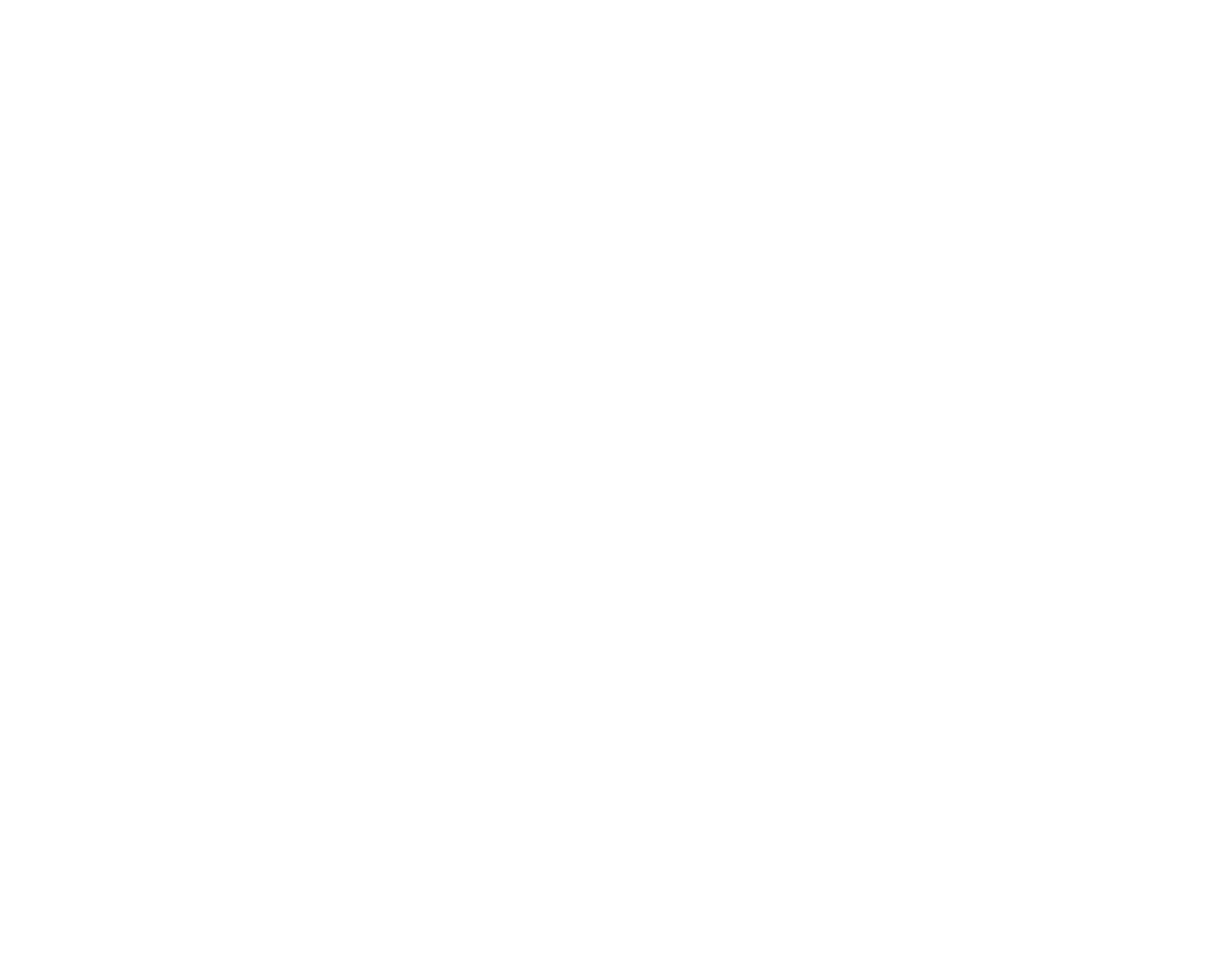
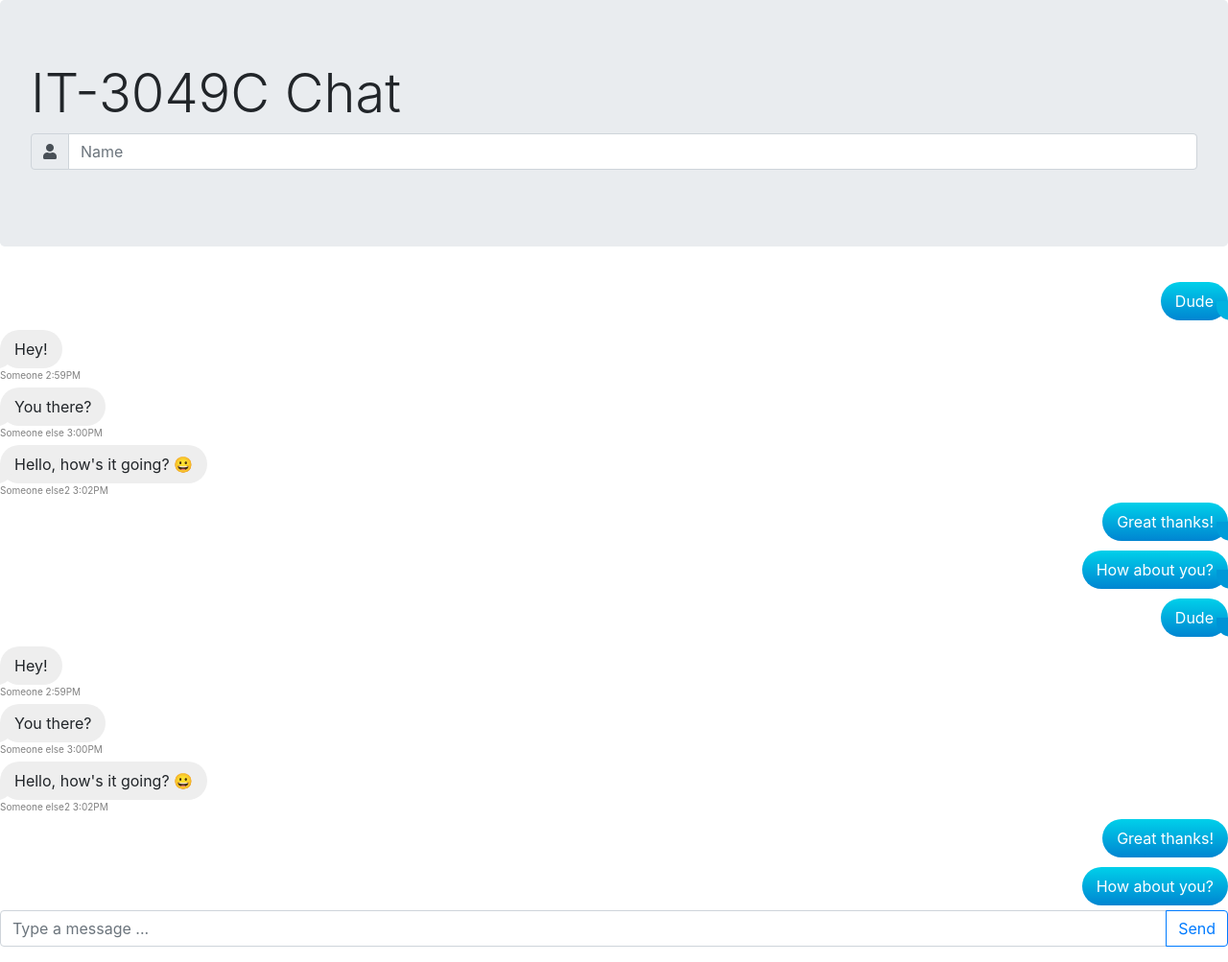
Before and after one commit to IT3049C-Spring24/5-chatting-application-Calvinyeb04, a website: page index.html in a window 1280 px wide. Shown: the whole page at 96% size. Before the commit the page ends 800 px from the top, so only its background shows below. Drawn offline with Linux system fonts and the light colour scheme.

Commit message:
Completed the layout page for the chatting app with styles.css and index.html

```diff
--- a/index.html
+++ b/index.html
@@ -15,15 +15,126 @@
 
     <body>
         <header>
-
+            <div class="jumbotron">
+                <h1 class="display-4">IT-3049C Chat</h1>
+                <div class="input-group mb-3">
+                    <div class="input-group-prepend">
+                      <span class="input-group-text">
+                        <i class="fas fa-user"></i></span>
+                    </div>
+                    <input id="my-name-input" type="text" class="form-control" placeholder="Name">
+                  </div>
+            </div>
         </header>
 
         <div id="chat">
+            <div class="mine messages">
+                <div class="message">
+                    Dude
+                </div>
+            </div>
+            <div class="yours messages">
+                <div class="message">
+                    Hey!
+                </div>
+                <div class="sender-info">
+                    Someone 2:59PM
+                </div>
+            </div>
+
+            <div class="yours messages">
+                <div class="message">
+                    You there?
+                </div>
+                <div class="sender-info">
+                    Someone else 3:00PM
+                </div>
+            </div>
+
+            <div class="yours messages">
+                <div class="message">
+                    Hello, how's it going? 😀
+                </div>
+                <div class="sender-info">
+                    Someone else2 3:02PM
+                </div>
+            </div>
+
+            <div class="mine messages">
+                <div class="message">
+                    Great thanks!
+                </div>
+            </div>
+
+            <div class="mine messages">
+                <div class="message">
+                    How about you?
+                </div>
+            </div>
+
+
+
+            <!--2nd flood-->
+            <div class="mine messages">
+                <div class="message">
+                    Dude
+                </div>
+            </div>
+            <div class="yours messages">
+                <div class="message">
+                    Hey!
+                </div>
+                <div class="sender-info">
+                    Someone 2:59PM
+                </div>
+            </div>
+
+            <div class="yours messages">
+                <div class="message">
+                    You there?
+                </div>
+                <div class="sender-info">
+                    Someone else 3:00PM
+                </div>
+            </div>
+
+            <div class="yours messages">
+                <div class="message">
+                    Hello, how's it going? 😀
+                </div>
+                <div class="sender-info">
+                    Someone else2 3:02PM
+                </div>
+            </div>
+
+            <div class="mine messages">
+                <div class="message">
+                    Great thanks!
+                </div>
+            </div>
+
+            <div class="mine messages">
+                <div class="message">
+                    How about you?
+                </div>
+            </div>
 
         </div>
 
         <footer>
-
+            <div id="chatbar" class="input-group mb-3">
+                <input
+                    type="text"
+                    id="my-message"
+                    class="form-control"
+                    placeholder="Type a message ...">
+                <div class="input-group-append">
+                    <button
+                        class="btn btn-outline-primary"
+                        id="send-button"
+                        type="button">Send</button>
+                </div>
+            </div>
         </footer>
         <!-- Our own Scripts -->
         <script src="resources/js/index.js"></script>
--- a/resources/css/styles.css
+++ b/resources/css/styles.css
@@ -0,0 +1,89 @@
+.sender-info {
+  font-size: 10px;
+  margin-top: -5px;
+  color:grey;
+}
+
+.messages {
+  display: flex;
+  flex-direction: column;
+}
+
+.message {
+  border-radius: 20px;
+  padding: 8px 15px;
+  margin-top: 5px;
+  margin-bottom: 5px;
+  display: inline-block;
+}
+
+.yours {
+  align-items: flex-start;
+}
+
+.yours .message {
+  margin-right: 25%;
+  background-color: #eee;
+  position: relative;
+}
+
+.yours .message:before {
+  content: "";
+  position: absolute;
+  z-index: 0;
+  bottom: 0;
+  left: -7px;
+  height: 20px;
+  width: 20px;
+  background: #eee;
+  border-bottom-right-radius: 15px;
+}
+
+.yours .message:after {
+  content: "";
+  position: absolute;
+  z-index: 1;
+  bottom: 0;
+  left: -10px;
+  width: 10px;
+  height: 20px;
+  background: white;
+  border-bottom-right-radius: 10px;
+}
+
+.mine {
+  align-items: flex-end;
+}
+
+.mine .message {
+  color: white;
+  margin-left: 25%;
+  background: linear-gradient(to bottom, #00D0EA 0%, #0085D1 100%);
+  background-attachment: fixed;
+  position: relative;
+}
+
+.mine .message:before {
+  content: "";
+  position: absolute;
+  z-index: 0;
+  bottom: 0;
+  right: -8px;
+  height: 20px;
+  width: 20px;
+  background: linear-gradient(to bottom, #00D0EA 0%, #0085D1 100%);
+  background-attachment: fixed;
+  border-bottom-left-radius: 15px;
+}
+
+.mine .message:after {
+  content: "";
+  position: absolute;
+  z-index: 1;
+  bottom: 0;
+  right: -10px;
+  width: 10px;
+  height: 20px;
+  background: white;
+  border-bottom-left-radius: 10px;
+}
```
